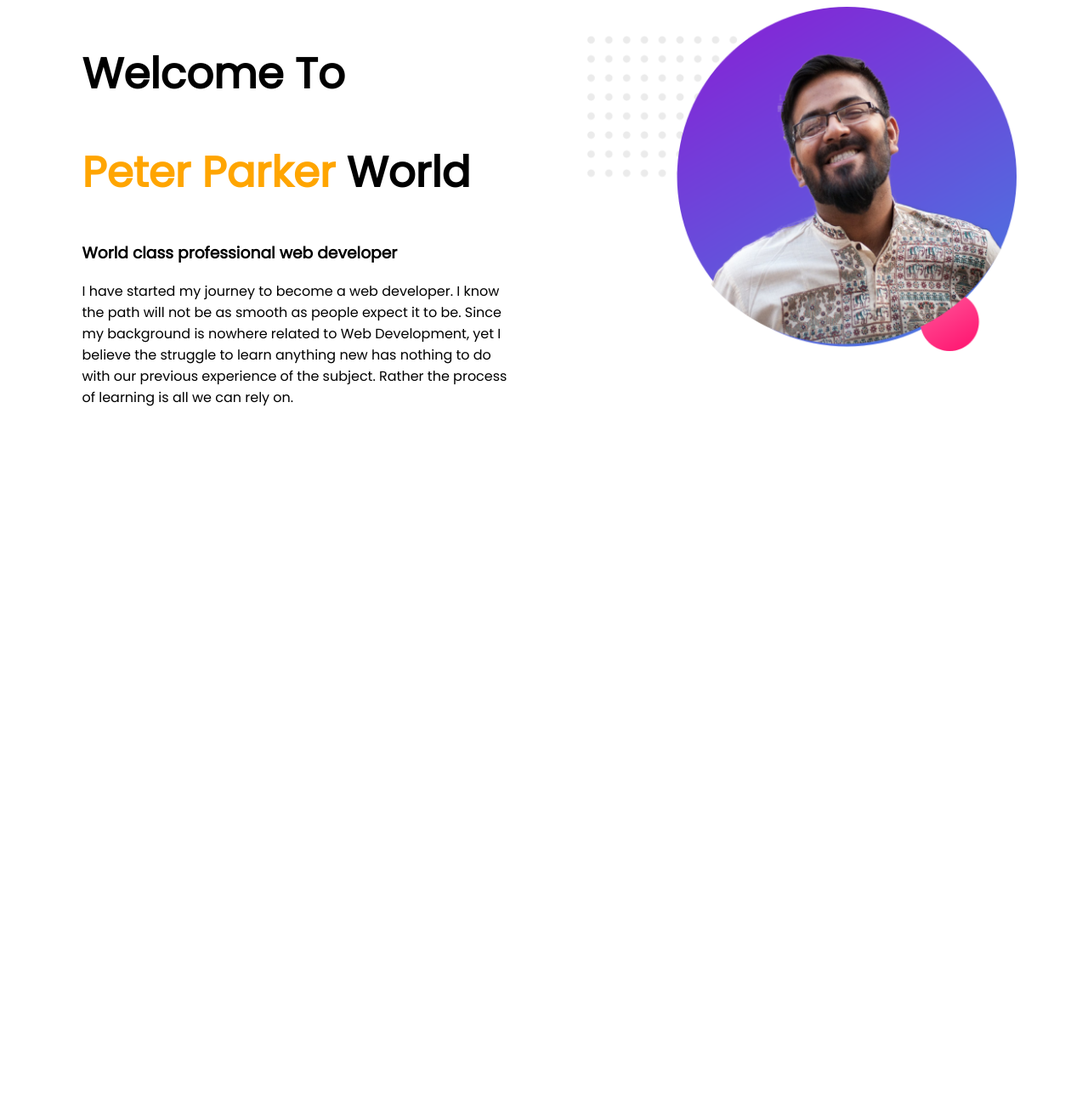
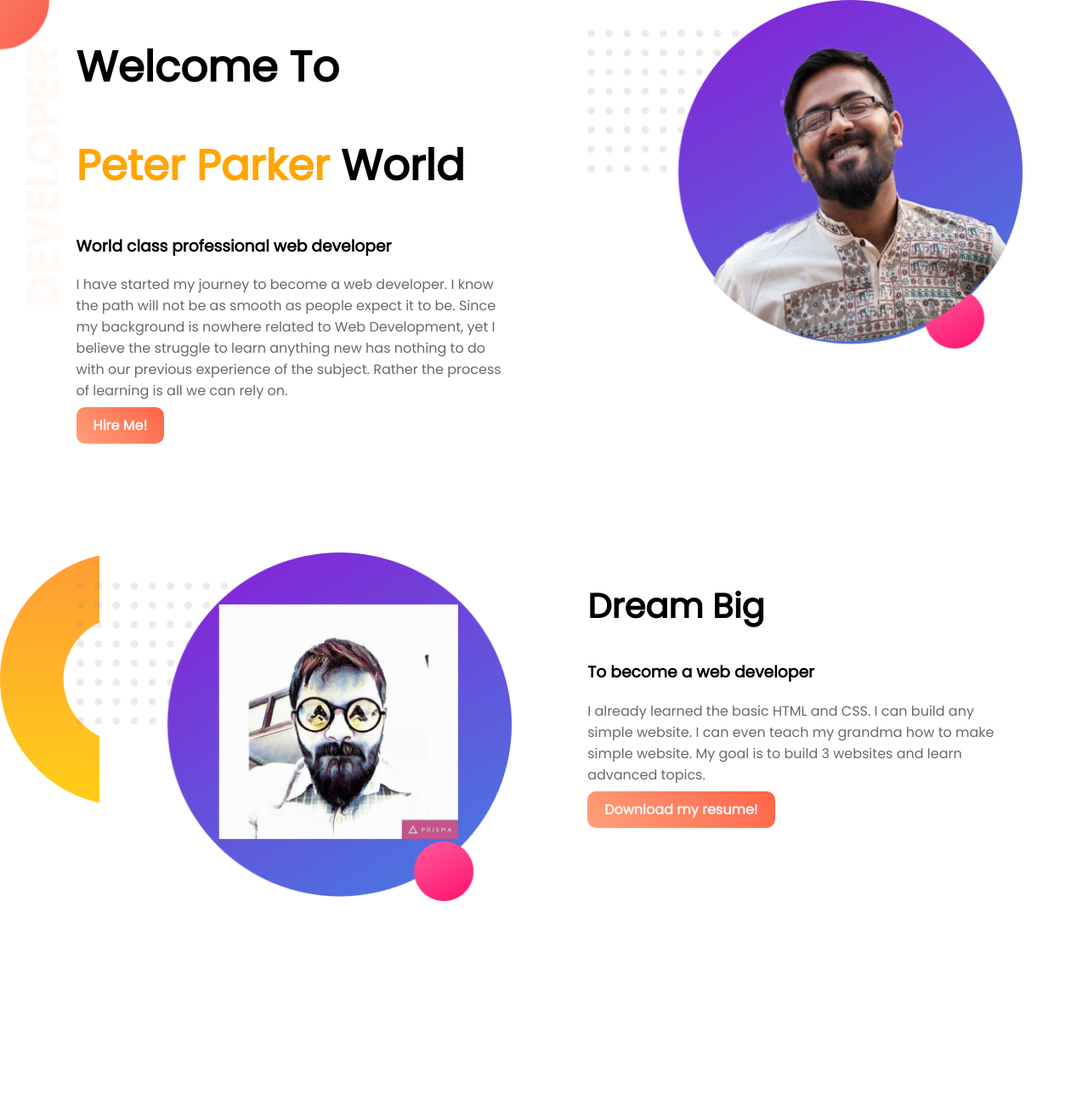
Before and after one commit to MK-Khan123/web-portfolio, a plain HTML site: page index.html in a window 1280 px wide. Shown: the whole page at 85% size. Before the commit the page ends 800 px from the top, so only its background shows below. Drawn offline with Linux system fonts and the light colour scheme.

Commit message:
middle part of website

```diff
--- a/index.html
+++ b/index.html
@@ -9,16 +9,28 @@
     <link rel="stylesheet" href="style.css">
 </head>
 <body>
-    <section>
+    <section class ="top-banner">
         <div class ="half-width">
             <h1>Welcome To</h1>
             <h1><span class="name-highlight">Peter Parker </span>World</h1>
             <h3>World class professional web developer</h3>
             <p>I have started my journey to become a web developer. I know the path will not be as smooth as people expect it to be. Since my background is nowhere related to Web Development, yet I believe the struggle to learn anything new has nothing to do with our previous experience of the subject. Rather the process of learning is all we can rely on.</p>
+            <a class= "link-button" target ="_blank" href="https://www.linkedin.com/in/mehnaz-ahmed-khan31/">Hire Me!</a> <!-- Target is an attribute to open in a new tab-->
         </div>
         <div class="half-width">
             <img src="images/profile1.png" alt="">
         </div>
     </section>
+    <section class= "dream-area">
+        <div class="half-width">
+            <img src="images/profile2.png" alt="">
+        </div>
+        <div class="half-width">
+            <h2>Dream Big</h2>
+            <h3>To become a web developer</h3>
+            <p>I already learned the basic HTML and CSS. I can build any simple website. I can even teach my grandma how to make simple website. My goal is to build 3 websites and learn advanced topics.</p>
+            <a class ="link-button" target ="_blank" href="https://drive.google.com/file/d/1fwLqcC0Q1DfLMgikElchF_iHmh2JokL7/view?usp=sharing">Download my resume!</a>
+        </div>
+    </section>
 </body>
 </html>
--- a/style.css
+++ b/style.css
@@ -1,8 +1,15 @@
 body{
+    margin: 0; /* for avoiding the margin provided by browser */
     font-family: 'Poppins', sans-serif;
 }
 h1{
     font-size: 50px;
+}
+h2{
+    font-size: 40px;
+}
+p{
+    color: dimgray;
 }
 .name-highlight{
     color: orange;
@@ -14,5 +21,26 @@ h1{
     padding-left: 2%;
 }
 .half-width img{
-    width: 100%;
+    width: 100%; /* To stretch the entire image within the 40% width area */
 }
+.top-banner{
+    background-image: url("images/top-banner.png");
+    height: 500px;
+    background-repeat: no-repeat; /* Usually images reapeats itself when the size is small */
+}
+section{
+    height: 500px;
+    padding-bottom: 150px;
+}
+.link-button{
+    text-decoration: none; /* To remove the underscore that is applied by default on any anchor link */
+    background-image: linear-gradient(45deg, lightSalmon, tomato);
+    padding: 10px 20px;
+    border-radius: 10px;
+    color: whitesmoke;
+    font-weight: 700;
+}
+.dream-area{
+    background-image: url("images/dream-bg.png");
+    background-repeat: no-repeat;
+}
```
Also changed, not shown: images/profile2.png (added).
